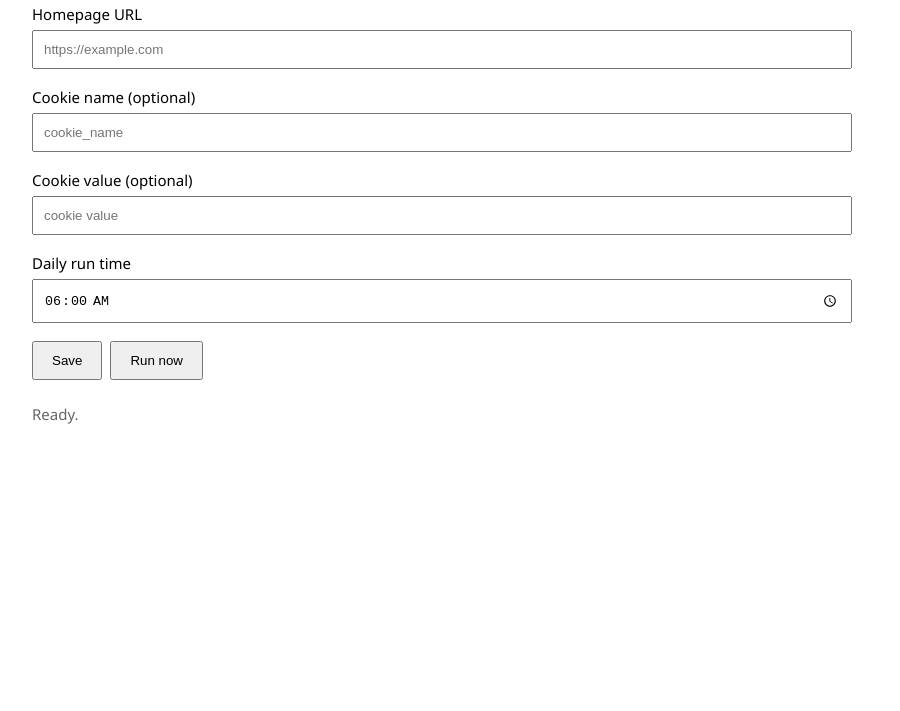
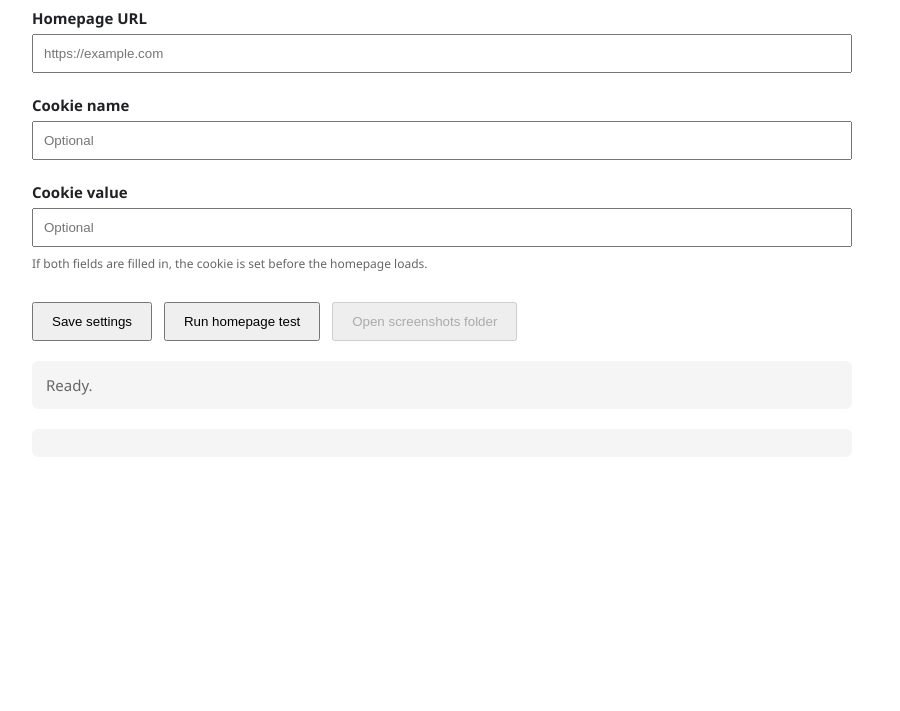
Before and after one commit to danielmessem/websitetester, an Electron app: page windows/renderer/index.html in a window 900 px wide. Shown: the part 89-800 px from the top of the page. Drawn offline with Linux system fonts and the light colour scheme; no server answers.

Commit message:
Simplify Windows UI for visible homepage test

```diff
--- a/windows/renderer/index.html
+++ b/windows/renderer/index.html
@@ -1 +1,33 @@
-<!doctype html><html><head><meta charset="utf-8"><title>Website Tester</title><style>body{font:15px Segoe UI,Arial;margin:32px;max-width:820px}input{width:100%;padding:10px;margin:6px 0 18px;box-sizing:border-box}button{padding:10px 18px;margin-right:8px}#status,#progress{margin-top:24px;white-space:pre-wrap}.pass{color:#16803c}.fail{color:#b42318}.muted{color:#666}</style></head><body><h1>Website Tester</h1><label>Homepage URL</label><input id="url" placeholder="https://example.com"><label>Cookie name (optional)</label><input id="cookieName" placeholder="cookie_name"><label>Cookie value (optional)</label><input id="cookieValue" placeholder="cookie value"><label>Daily run time</label><input id="schedule" type="time" value="06:00"><button id="save">Save</button><button id="run">Run now</button><div id="progress" class="muted">Ready.</div><div id="status"></div><script src="renderer.js"></script></body></html>
+<!doctype html>
+<html>
+<head>
+  <meta charset="utf-8">
+  <title>Website Tester</title>
+  <style>
+    body{font:15px Segoe UI,Arial;margin:32px;max-width:820px;color:#202124}
+    h1{margin-bottom:24px}
+    label{display:block;font-weight:600;margin-top:14px}
+    input{width:100%;padding:10px;margin:6px 0 8px;box-sizing:border-box}
+    .hint{font-size:12px;color:#666;margin-bottom:14px}
+    button{padding:10px 18px;margin:16px 8px 0 0;cursor:pointer}
+    #progress,#status{margin-top:20px;white-space:pre-wrap;padding:14px;background:#f5f5f5;border-radius:6px}
+    .pass{color:#16803c}.fail{color:#b42318}.muted{color:#666}
+  </style>
+</head>
+<body>
+  <h1>Website Tester</h1>
+  <label for="url">Homepage URL</label>
+  <input id="url" placeholder="https://example.com">
+  <label for="cookieName">Cookie name</label>
+  <input id="cookieName" placeholder="Optional">
+  <label for="cookieValue">Cookie value</label>
+  <input id="cookieValue" placeholder="Optional">
+  <div class="hint">If both fields are filled in, the cookie is set before the homepage loads.</div>
+  <button id="save">Save settings</button>
+  <button id="run">Run homepage test</button>
+  <button id="openFolder" disabled>Open screenshots folder</button>
+  <div id="progress" class="muted">Ready.</div>
+  <div id="status"></div>
+  <script src="renderer.js"></script>
+</body>
+</html>
```
